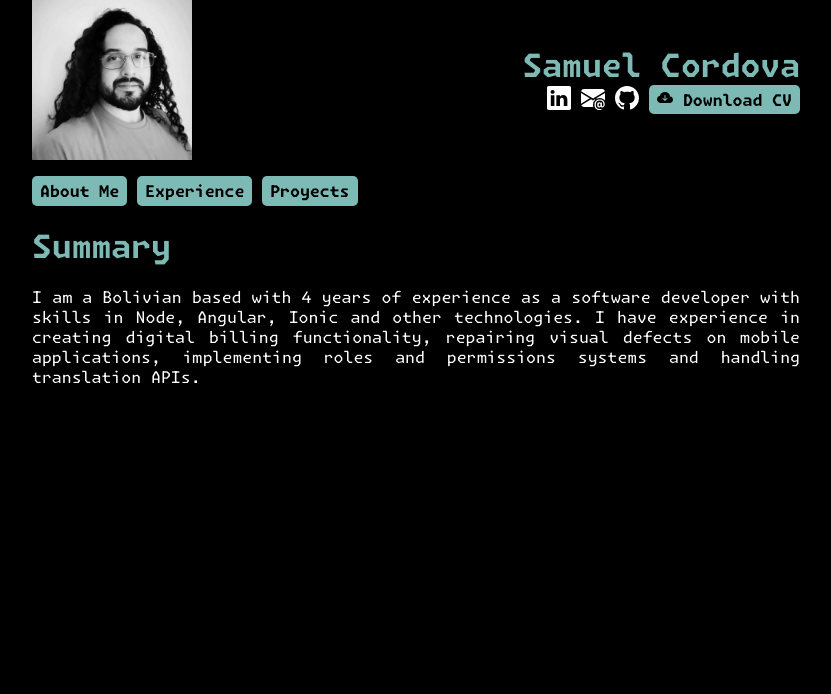
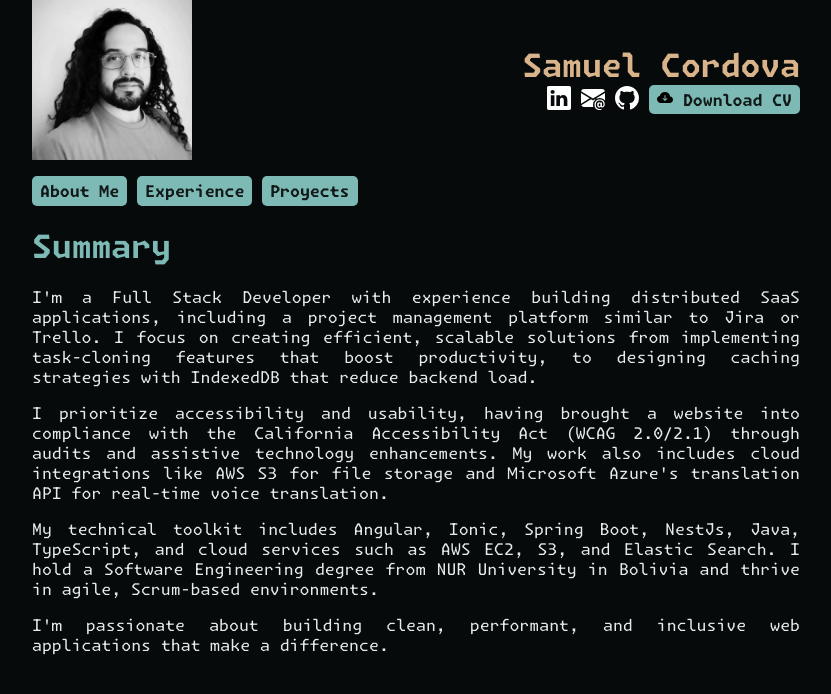
Before and after one commit to ElKrapulito/krapulito-portfolio, a plain HTML site: page index.html in a window 1280 px wide. Shown: the whole page, without its empty margins (224-1055 px from the left). Drawn offline with Linux system fonts and the light colour scheme; a script that the page names is missing.

Commit message:
Add additional colors for a palette and change content of summary

```diff
--- a/index.html
+++ b/index.html
@@ -16,7 +16,7 @@
             <header class="header-flex">
                 <img class="profile-img profile-pic" src="./assets/profile-pic.jpg" alt="samuel profile picture">
                 <div>
-                    <h1 class="highlight my-name">Samuel Cordova</h1>
+                    <h1 class="my-name">Samuel Cordova</h1>
                     <div class="my-links">
                         <ul>
                             <li>
@@ -47,15 +47,22 @@
             <main>
                 <div id="summary">
                     <h1 class="highlight">Summary</h1>
-                    <p>I am a Bolivian based with 4 years of experience as a software developer with skills in Node,
-                        Angular,
-                        Ionic
-                        and other
-                        technologies. I have experience in creating digital billing functionality, repairing visual
-                        defects
-                        on
-                        mobile applications, implementing roles and permissions systems and handling translation APIs.
-                    </p>
+                    <p>I'm a Full Stack Developer with experience building distributed SaaS applications, including a
+                        project management platform similar to Jira or Trello. I focus on creating efficient, scalable
+                        solutions from implementing task-cloning features that boost productivity, to designing
+                        caching strategies with IndexedDB that reduce backend load.</p>
+
+                    <p>I prioritize accessibility and usability, having brought a website into compliance with the
+                        California Accessibility Act (WCAG 2.0/2.1) through audits and assistive technology
+                        enhancements. My work also includes cloud integrations like AWS S3 for file storage and
+                        Microsoft Azure's translation API for real-time voice translation.</p>
+
+                    <p>My technical toolkit includes Angular, Ionic, Spring Boot, NestJs, Java, TypeScript, and cloud
+                        services such as AWS EC2, S3, and Elastic Search. I hold a Software Engineering degree from NUR
+                        University in Bolivia and thrive in agile, Scrum-based environments.</p>
+
+                    <p>I'm passionate about building clean, performant, and inclusive web applications that make a
+                        difference.</p>
                 </div>
                 <div id="experience">
                     <h1 class="highlight">Experience</h1>
--- a/style.css
+++ b/style.css
@@ -1,7 +1,10 @@
 :root {
-    --text: white;
-    --background: black;
+    --text: #E4ECEB;
+    --background: #121A19;
     --accent: #7ebab5;
+    --highlight: #A3D0C9;
+    --secondAccent: #D9B48B;
+
 }
 
 @font-face {
@@ -62,9 +65,8 @@ footer {
 .my-name {
     text-align: end;
     margin: 0;
+    color: var(--secondAccent);
 }
-
-
 
 .job-detail {
     display: flex;
@@ -102,6 +104,7 @@ footer {
     height: 100%;
     display: block;
     z-index: -1;
+    background-color: var(--background);
 }
 
 .background {
@@ -109,7 +112,7 @@ footer {
     overflow-y: scroll;
     width: 100%;
     height: 100%;
-    background-color: rgba(0, 0, 0, 0.8);
+    background-color: rgba(0, 0, 0, 0.6);
     backdrop-filter: blur(3px);
 }
 
@@ -124,12 +127,15 @@ footer {
     outline: inherit;
 
     background-color: var(--accent);
-    color: black;
+    color: var(--background);
     text-align: center;
     padding: 0.3em 0.5em;
     border-radius: 5px;
     font-weight: bold;
+}
 
+.btn:hover {
+    background-color: var(--highlight);
 }
 
 .highlight {
@@ -164,3 +170,9 @@ footer {
 
     }
 }
+
+@media screen and (max-width: 414px) {
+    .background {
+        backdrop-filter: blur(1px);
+    }
+}
```
